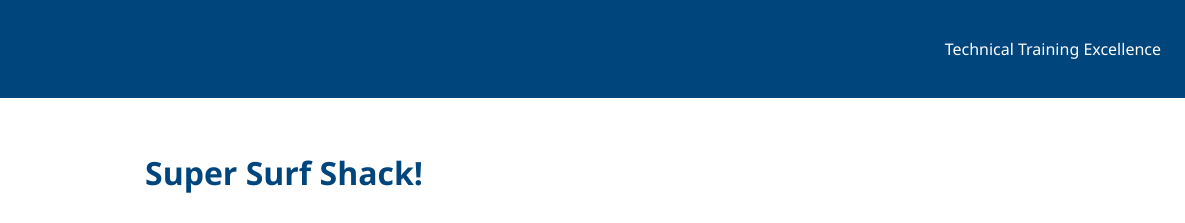
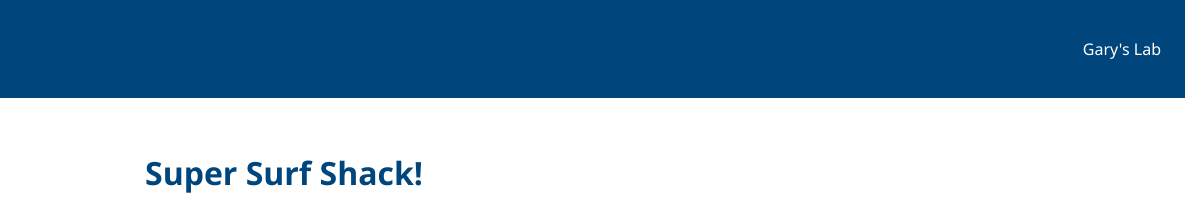
Before and after one commit to garyalguire/Gary-Sunset-AI-Scripted, a plain HTML site: page index.html in a window 1280 px wide. Shown: the top 223 px of the page, 95-1280 px from the left. Drawn offline with Linux system fonts and the light colour scheme; no server answers.

Commit message:
Update index.html

```diff
--- a/index.html
+++ b/index.html
@@ -71,7 +71,7 @@
   <body>
     <header>
       <img src="https://d31uennr5dcgcs.cloudfront.net/cisco-training/ai-agent/surfcar.png" alt="Surf Shack Logo" />
-      <div>Technical Training Excellence</div>
+      <div>Gary's Lab</div>
     </header>
 
     <main>
```
